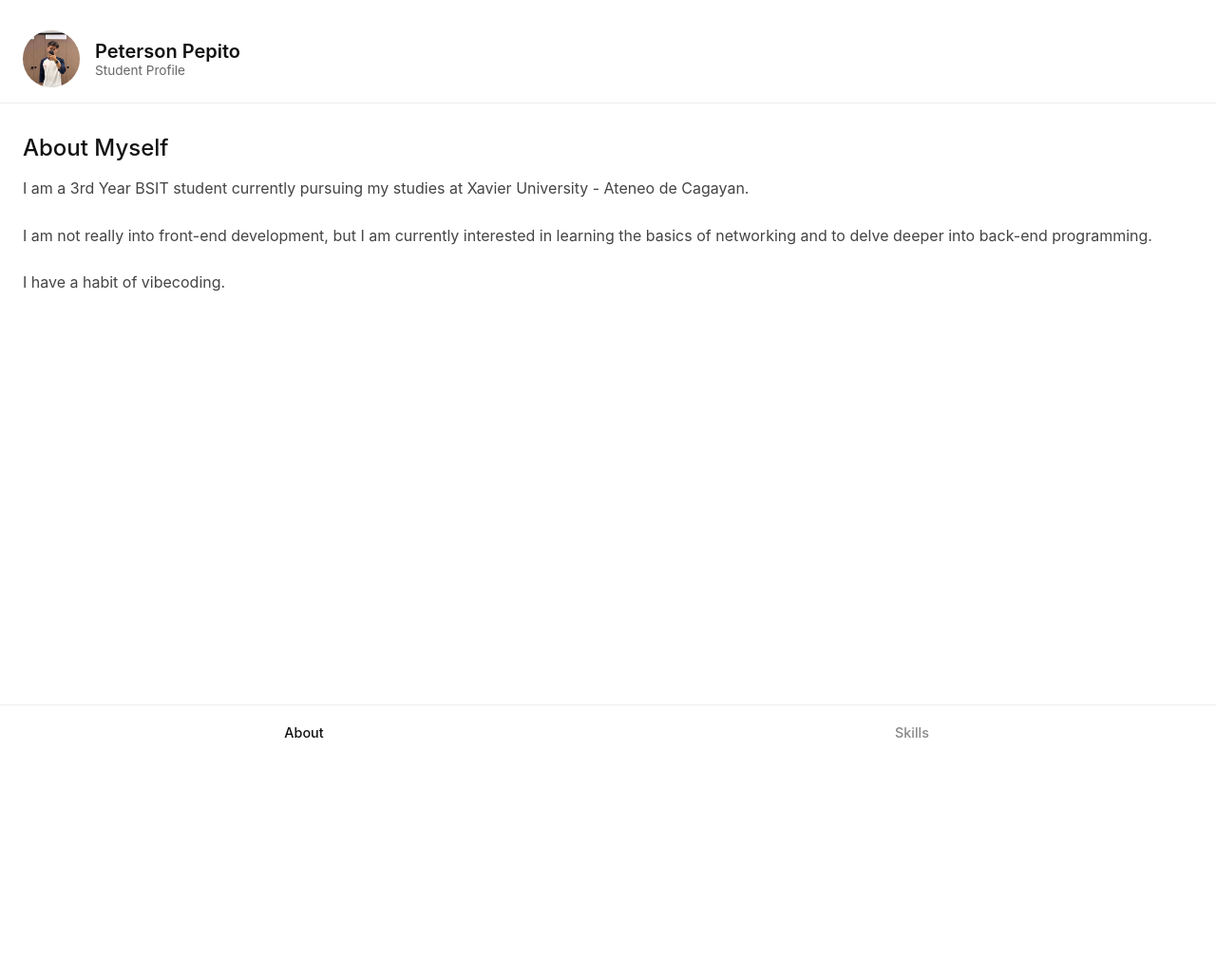
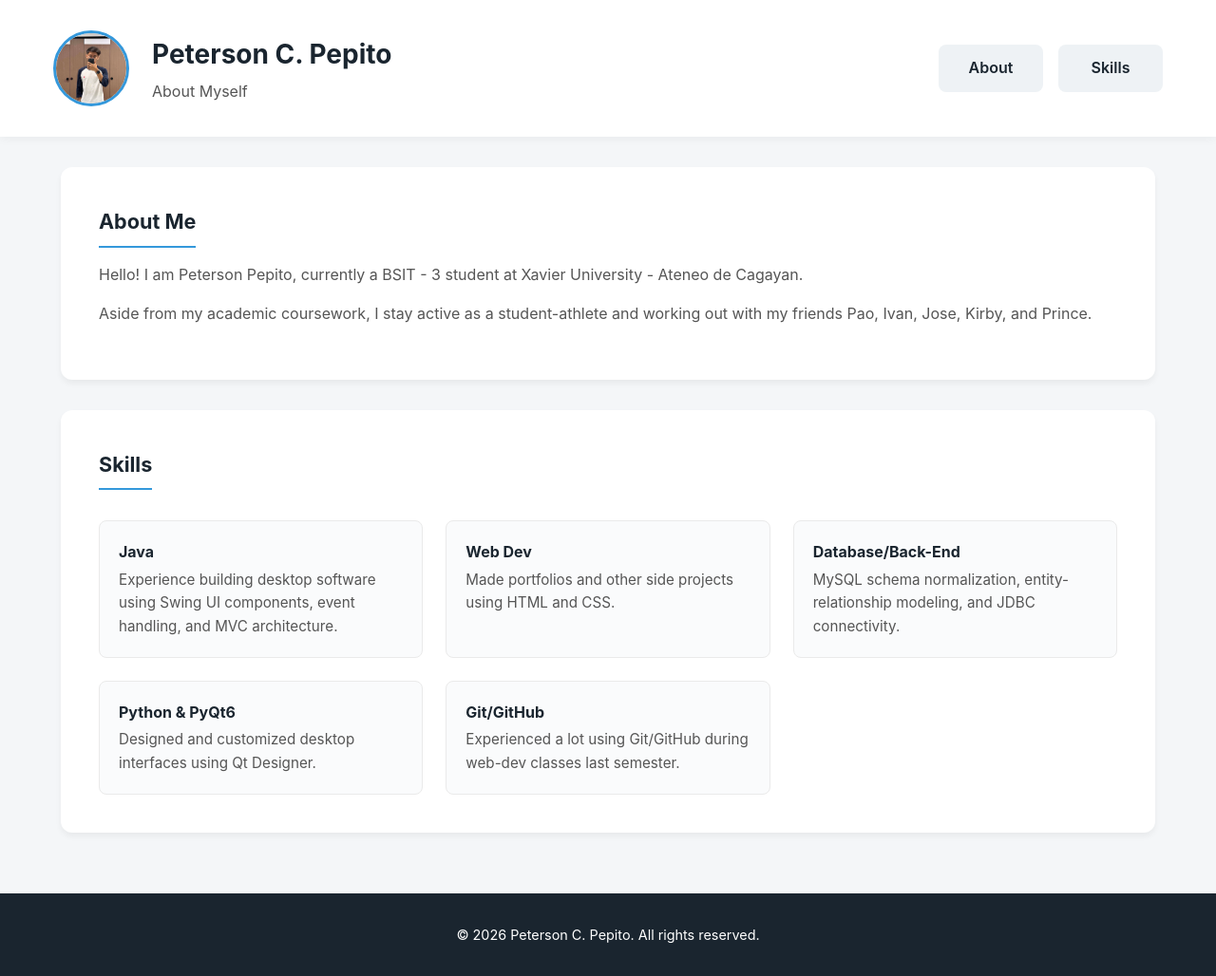
Before and after one commit to pepito-peterson/Pepito_StudentProfile, a website: page www/index.html in a window 1280 px wide. Shown: the whole page at 95% size. Before the commit the page ends 800 px from the top, so only its background shows below. Drawn offline with Linux system fonts and the light colour scheme.

Commit message:
Updated HTML, CSS, JS, and README.md

```diff
--- a/www/css/style.css
+++ b/www/css/style.css
@@ -17,127 +17,267 @@
     under the License.
     */
 
+:root {
+    --primary-color: #1a252f;
+    --secondary-color: #3498db;
+    --text-dark: #333333;
+    --text-light: #555555;
+    --bg-color: #f4f6f8;
+    --white: #ffffff;
+}
+
 * {
     margin: 0;
     padding: 0;
     box-sizing: border-box;
-    font-family: -apple-system, BlinkMacSystemFont, "Segoe UI", Roboto, Helvetica, Arial, sans-serif;
 }
 
+/*body*/
 body {
-    background-color: #ffffff;
-    color: #111111;
-    overscroll-behavior-y: none;
+    font-family: -apple-system, BlinkMacSystemFont, "Segoe UI", Roboto, Helvetica, Arial, sans-serif;
+    line-height: 1.6;
+    color: var(--text-dark);
+    background-color: var(--bg-color);
+    scroll-behavior: smooth;
 }
 
-/*for da app container layout*/
-.app-container {
-    display: flex;
-    flex-direction: column;
-    /*full viewport height*/
-    height: 100vh;
-}
-
-/*header chuy*/
+/*header*/
 header {
-    display: flex;
-    align-items: center;
-    padding: 2rem 1.5rem 1rem;
-    border-bottom: 1px solid #eeeeee;
+    background-color: var(--white);
+    padding: 2rem 1.5rem;
+    text-align: center;
+    box-shadow: 0 2px 10px rgba(0,0,0,0.05);
+    position: sticky;
+    top: 0;
+    z-index: 1000;
 }
 
 .profile-pic {
+    width: 100px;
+    height: 100px;
+    border-radius: 50%;
+    object-fit: cover;
+    margin-bottom: 1rem;
+    border: 3px solid var(--secondary-color);
+}
+
+header h1 {
+    font-size: 1.5rem;
+    color: var(--primary-color);
+    margin-bottom: 0.25rem;
+}
+
+header h2 {
+    font-size: 1rem;
+    color: var(--text-light);
+    font-weight: 400;
+    margin-bottom: 1.5rem;
+}
+
+
+.main-nav ul {
+    list-style: none;
+    display: flex;
+    justify-content: center;
+    gap: 1rem;
+}
+
+.main-nav a {
+    display: inline-block;
+    text-decoration: none;
+    color: var(--primary-color);
+    font-weight: 600;
+    padding: 0.75rem 1.5rem;
+    border-radius: 8px;
+    background-color: #eef2f5;
+    transition: background-color 0.3s ease, color 0.3s ease;
+    /*min width to make it easier for users 2 tap*/
+    min-width: 110px;
+}
+
+.main-nav a:hover,
+.main-nav a:focus {
+    background-color: var(--primary-color);
+    color: var(--white);
+}
+
+/*main*/
+main {
+    padding: 2rem 1.5rem;
+    max-width: 1200px;
+    margin: 0 auto;
+}
+
+/*sections*/
+section {
+    background: var(--white);
+    padding: 2rem 1.5rem;
+    border-radius: 12px;
+    margin-bottom: 2rem;
+    box-shadow: 0 4px 6px rgba(0,0,0,0.05);
+    /* Offset for sticky header so title isn't hidden when scrolled */
+    scroll-margin-top: 240px;
+}
+
+section h3 {
+    font-size: 1.35rem;
+    color: var(--primary-color);
+    margin-bottom: 1rem;
+    border-bottom: 2px solid var(--secondary-color);
+    padding-bottom: 0.5rem;
+    display: inline-block;
+}
+
+section p {
+    margin-bottom: 1rem;
+    color: var(--text-light);
+}
+
+/*skills grid (1 Column on mobile)*/
+.skills-grid {
+    display: grid;
+    grid-template-columns: 1fr;
+    gap: 1rem;
+    margin-top: 1rem;
+}
+
+.skill-card {
+    padding: 1.25rem;
+    border: 1px solid #eaeaea;
+    border-radius: 8px;
+    background-color: #fafbfc;
+}
+
+.skill-card h4 {
+    color: var(--primary-color);
+    margin-bottom: 0.25rem;
+}
+
+.skill-card p {
+    margin-bottom: 0;
+    font-size: 0.95rem;
+}
+
+footer {
+    text-align: center;
+    padding: 2rem 1.5rem;
+    background-color: var(--primary-color);
+    color: var(--white);
+    font-size: 0.9rem;
+}
+
+/*landscape for mobile*/
+@media (orientation: landscape) and (max-height: 600px) {
+    /*adjusted the padding and arrange items horizontally*/
+    header {
+        padding: 0.5rem 1rem;
+    }
+
+    .header-container {
+        display: flex;
+        justify-content: space-between;
+        align-items: center;
+    }
+
+    /* makes my profile pic smaller*/
+    .profile-pic {
         width: 60px;
         height: 60px;
-    border-radius: 50%;
-    object-fit: cover;
+        margin-bottom: 0;
         margin-right: 1rem;
-    /*placeholder color*/
-    background-color: #f0f0f0;
+        border-width: 2px;
+    }
+
+    /*align text to left*/
+    .header-text {
+        text-align: left;
+        flex-grow: 1;
     }
 
     header h1 {
         font-size: 1.25rem;
-    font-weight: 600;
     }
 
     header h2 {
-    font-size: 0.85rem;
-    font-weight: 400;
-    color: #666666;
+        font-size: 0.9rem;
+        margin-bottom: 0;
     }
 
-/*for da main content area of my student profile*/
-main {
-/*takes up remaining space*/
-    flex: 1;
-    /*enables scrolling only in this area*/
-    overflow-y: auto;
-    padding: 2rem 1.5rem;
+    /*compact the nav buttons*/
+    .main-nav ul {
+        gap: 0.5rem;
     }
 
-/*views for JS toggling*/
-.view {
-/*hidden by default*/
-    display: none;
-    animation: fadeIn 0.3s ease;
+    .main-nav a {
+        padding: 0.5rem 1rem;
+        min-width: 80px;
+        font-size: 0.9rem;
     }
 
-.view.active {
-/*shown when active class is added*/
-    display: block;
+
+    section {
+        scroll-margin-top: 100px;
+        padding: 1.5rem;
+    }
 }
 
-@keyframes fadeIn {
-    from { opacity: 0; transform: translateY(5px); }
-    to { opacity: 1; transform: translateY(0); }
+/*tablet screen size for 768px and wider devices*/
+@media (min-width: 768px) {
+    header h1 {
+        font-size: 1.75rem;
     }
 
-h3 {
-    font-size: 1.5rem;
-    margin-bottom: 1rem;
-    font-weight: 500;
+    section {
+        padding: 2.5rem;
+        scroll-margin-top: 230px;
     }
 
-p {
-    font-size: 1rem;
-    line-height: 1.6;
-    color: #444444;
-    margin-bottom: 1.5rem;
+    /*skills display in 2 columns*/
+    .skills-grid {
+        grid-template-columns: repeat(2, 1fr);
+        gap: 1.5rem;
+    }
 }
 
-.skill-list {
-    list-style: none;
+/*desktop layout for screens 1024px and etc*/
+@media (min-width: 1024px) {
+
+    /*header reorganizes to a horizontal bar*/
+    .header-container {
+        display: flex;
+        justify-content: space-between;
+        align-items: center;
+        max-width: 1200px;
+        margin: 0 auto;
+        padding: 0 1rem;
     }
 
-.skill-list li {
-    padding: 1rem 0;
-    border-bottom: 1px solid #f0f0f0;
-    font-size: 1rem;
-    color: #111111;
+    .profile-pic {
+        margin-bottom: 0;
+        margin-right: 1.5rem;
+        width: 80px;
+        height: 80px;
     }
 
-/*fixed bottom nav*/
-.bottom-nav {
-    display: flex;
-    border-top: 1px solid #eeeeee;
-    background-color: #ffffff;
-/*for da modern bezel-less phones*/
-    padding-bottom: env(safe-area-inset-bottom);
+    .header-text {
+        text-align: left;
+        flex-grow: 1;
     }
 
-.nav-btn {
-    flex: 1;
-    background: none;
-    border: none;
-    padding: 1.25rem 0;
-    font-size: 0.9rem;
-    font-weight: 500;
-    color: #888888;
-    cursor: pointer;
-    transition: color 0.2s ease;
+    header h2 {
+        margin-bottom: 0;
     }
 
-.nav-btn.active {
-    color: #111111;
+    .main-nav ul {
+        justify-content: flex-end;
     }
+
+    section {
+        scroll-margin-top: 150px;
+    }
+
+    /*skills display in 3 columns to utilize wide screens*/
+    .skills-grid {
+        grid-template-columns: repeat(3, 1fr);
+    }
+}
--- a/www/index.html
+++ b/www/index.html
@@ -2,50 +2,81 @@
 <html lang="en">
 <head>
     <meta charset="UTF-8">
-    <meta name="viewport" content="width=device-width, initial-scale=1.0, maximum-scale=1.0, user-scalable=no">
-    <title>Student Profile</title>
+    <meta name="viewport" content="width=device-width, initial-scale=1.0, maximum-scale=5.0">
+    <title>Student Profile - Peterson C. Pepito</title>
     <link rel="stylesheet" href="css/style.css">
 </head>
 <body>
 
-<div class="app-container">
+<!--header-->
 <header>
-        <img src="PetersonPepito.jpg" alt="Profile" class="profile-pic">
+    <div class="header-container">
+        <img src="PetersonPepito.jpg" alt="Profile Picture of Peterson C. Pepito" class="profile-pic">
         <div class="header-text">
-            <h1>Peterson Pepito</h1>
-            <h2>Student Profile</h2>
+            <h1>Peterson C. Pepito</h1>
+            <h2>About Myself</h2>
+        </div>
+
+        <!--navigation-->
+        <nav class="main-nav">
+            <ul>
+                <li><a href="#about">About</a></li>
+                <li><a href="#skills">Skills</a></li>
+            </ul>
+        </nav>
     </div>
 </header>
 
 <main>
-        <section id="about-view" class="view active">
-            <h3>About Myself</h3>
-            <p> I am a 3rd Year BSIT student currently pursuing my studies at Xavier University - Ateneo de Cagayan.</p>
-            <p>I am not really into front-end development, but I am currently interested in learning the basics of networking and to delve deeper into back-end programming.</p>
-            <p> I have a habit of vibecoding.</p>
+    <!--about section-->
+    <section id="about">
+        <h3>About Me</h3>
+        <p>
+            Hello! I am Peterson Pepito, currently a BSIT - 3 student at Xavier University - Ateneo de Cagayan.
+        </p>
+        <p>
+           Aside from my academic coursework, I stay active as a student-athlete and working out with my friends Pao, Ivan, Jose, Kirby, and Prince.
+        </p>
     </section>
 
-        <section id="skills-view" class="view">
-            <h3>My Skills</h3>
-            <p>Here is a brief overview of my skills gained through academic learnings and experience in this course</p>
-            <ul class="skill-list">
+    <!--my skills-->
+    <section id="skills">
+        <h3>Skills</h3>
+        <div class="skills-grid">
 
-                <li>Git or GitHub</li>
-                <li>HTML</li>
-                <li>CSS</li>
-                <li>JS</li>
-                <li>MySQL</li>
-                <li>Java</li>
+            <div class="skill-card">
+                <h4>Java</h4>
+                <p>Experience building desktop software using Swing UI components, event handling, and MVC architecture.</p>
+            </div>
 
-            </ul>
+            <div class="skill-card">
+                <h4>Web Dev</h4>
+                <p>Made portfolios and other side projects using HTML and CSS.</p>
+            </div>
+
+            <div class="skill-card">
+                <h4>Database/Back-End</h4>
+                <p>MySQL schema normalization, entity-relationship modeling, and JDBC connectivity.</p>
+            </div>
+
+            <div class="skill-card">
+                <h4>Python & PyQt6</h4>
+                <p>Designed and customized desktop interfaces using Qt Designer.</p>
+            </div>
+
+            <div class="skill-card">
+                <h4>Git/GitHub</h4>
+                <p>Experienced a lot using Git/GitHub during web-dev classes last semester.</p>
+            </div>
+
+        </div>
     </section>
 </main>
 
-    <nav class="bottom-nav">
-        <button class="nav-btn active" data-target="about-view">About</button>
-        <button class="nav-btn" data-target="skills-view">Skills</button>
-    </nav>
-</div>
+<!--footer-->
+<footer>
+    <p>&copy; 2026 Peterson C. Pepito. All rights reserved.</p>
+</footer>
 
 <script src="js/index.js"></script>
 </body>
```
Also changed, not shown: www/js/index.js (+1 -30 lines), Desktop1.png (added), Desktop2.png (added), MobileHorizontal1.png (added), MobileHorizontal2.png (added), MobileHorizontal3.png (added), MobileVertical1.png (added), MobileVertical2.png (added), MobileVertical3.png (added), README.md, TabletHorizontal1.png (added), TabletHorizontal2.png (added), TabletVertical1.png (added), TabletVertical2.png (added). Lines whose indentation alone changed are shown as unchanged.
